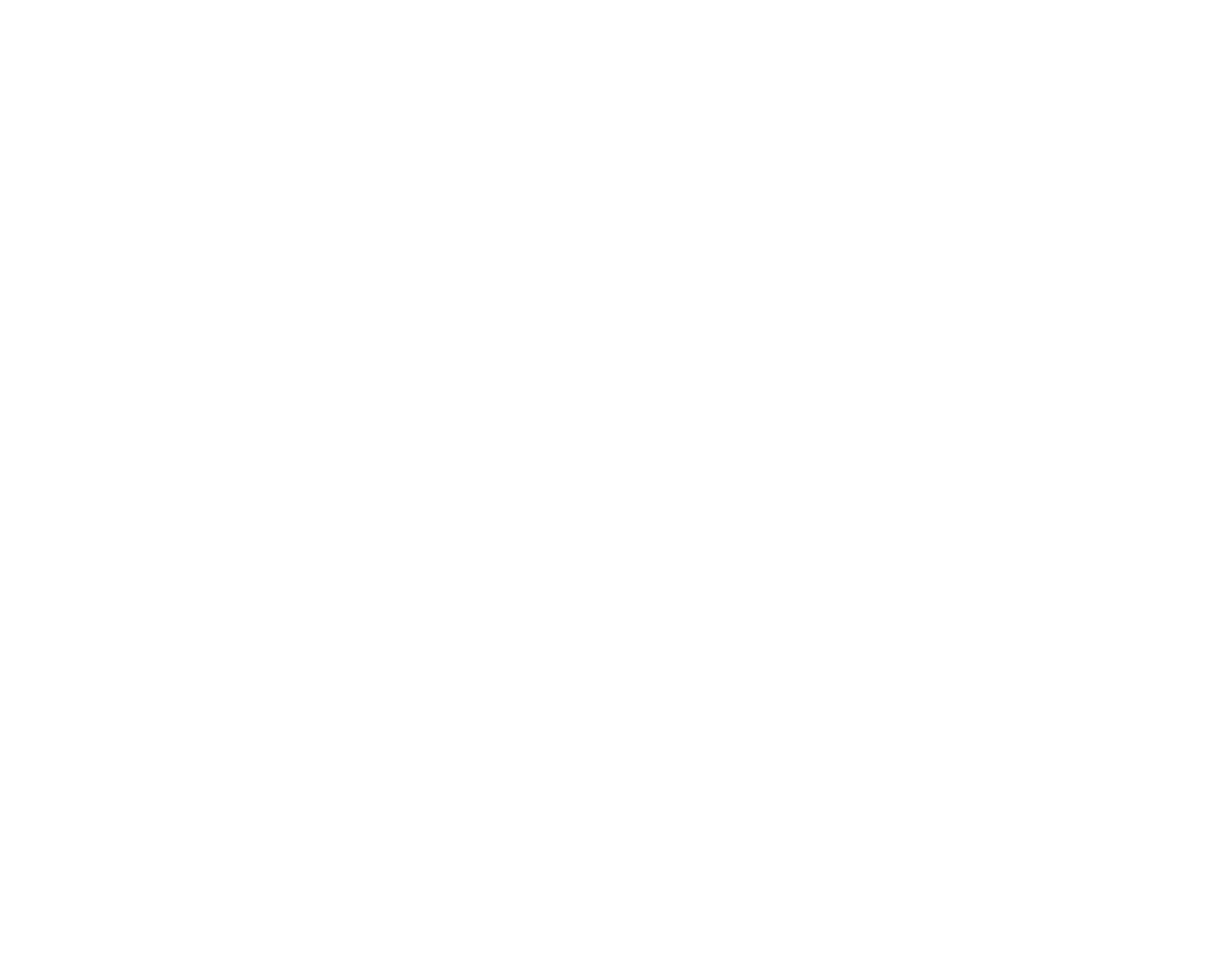
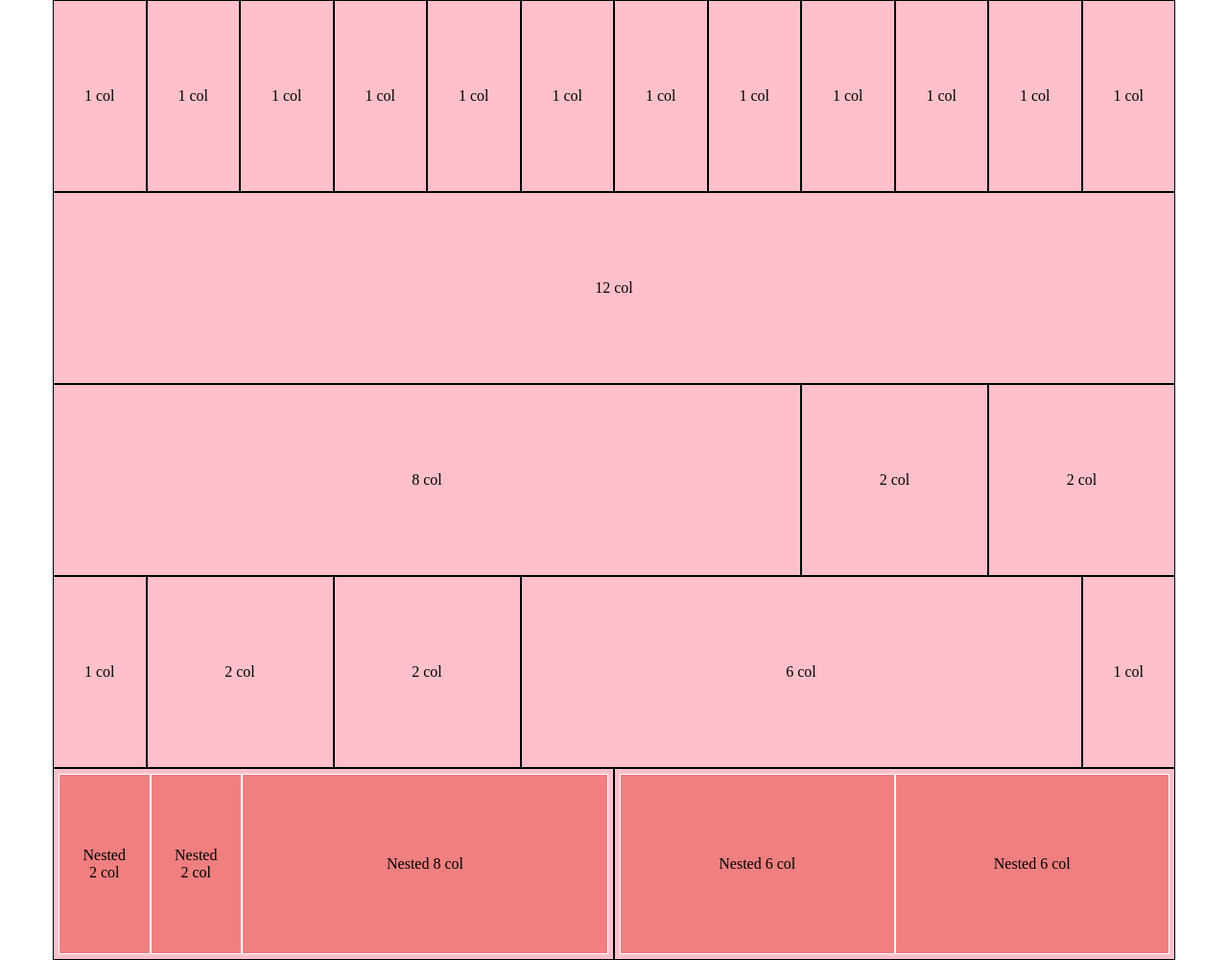
Before and after one commit to kntrl/html-css-12bool, a plain HTML site: page index.html in a window 1280 px wide. Shown: the whole page at 96% size. Before the commit the page ends 800 px from the top, so only its background shows below. Drawn offline with Linux system fonts and the light colour scheme.

Commit message:
HTML layout done. Both CSS/HTML validated. Exercise completed.

```diff
--- a/index.html
+++ b/index.html
@@ -7,7 +7,54 @@
     <title>Document</title>
     <link rel="stylesheet" href="css/12bool.css">
 </head>
-<body>
+<body class="debug">
+    <div class="container">
+        <div class="col-1"><span>1 col</span></div>
+        <div class="col-1"><span>1 col</span></div>
+        <div class="col-1"><span>1 col</span></div>
+        <div class="col-1"><span>1 col</span></div>
+        <div class="col-1"><span>1 col</span></div>
+        <div class="col-1"><span>1 col</span></div>
+        <div class="col-1"><span>1 col</span></div>
+        <div class="col-1"><span>1 col</span></div>
+        <div class="col-1"><span>1 col</span></div>
+        <div class="col-1"><span>1 col</span></div>
+        <div class="col-1"><span>1 col</span></div>
+        <div class="col-1"><span>1 col</span></div>
+    </div>
 
+    <div class="container">
+        <div class="col-12"><span>12 col</span></div>
+    </div>
+
+    <div class="container">
+        <div class="col-8"><span>8 col</span></div>
+        <div class="col-2"><span>2 col</span></div>
+        <div class="col-2"><span>2 col</span></div>
+    </div>
+
+    <div class="container">
+        <div class="col-1"><span>1 col</span></div>
+        <div class="col-2"><span>2 col</span></div>
+        <div class="col-2"><span>2 col</span></div>
+        <div class="col-6"><span>6 col</span></div>
+        <div class="col-1"><span>1 col</span></div>
+    </div>
+
+    <div class="container">
+        <div class="col-6">
+            <div class="container">
+                <div class="col-2"><span>Nested 2 col</span></div>
+                <div class="col-2"><span>Nested 2 col</span></div>
+                <div class="col-8"><span>Nested 8 col</span></div>
+            </div>
+        </div>
+        <div class="col-6">
+            <div class="container">
+                <div class="col-6"><span>Nested 6 col</span></div>
+                <div class="col-6"><span>Nested 6 col</span></div>
+            </div>
+        </div>
+    </div>
 </body>
 </html>
```
